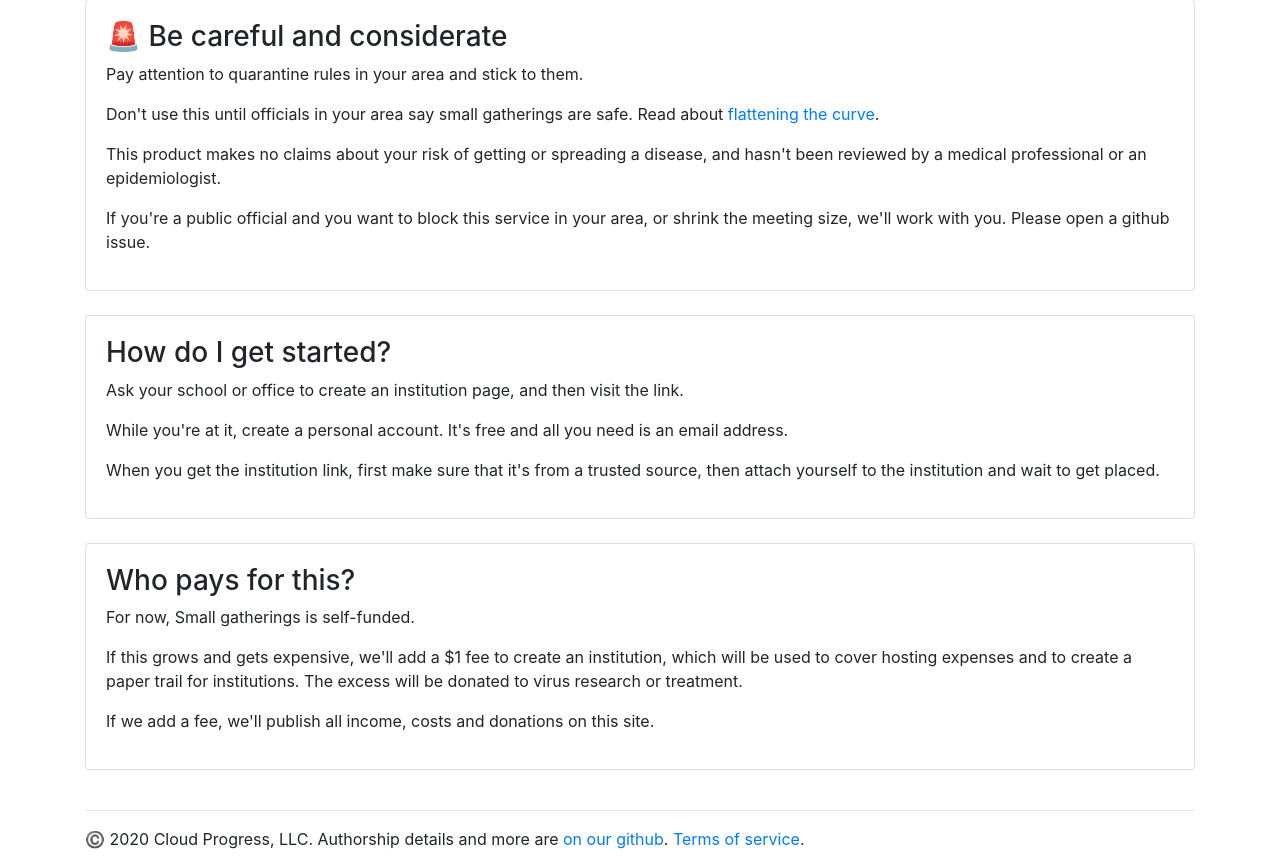
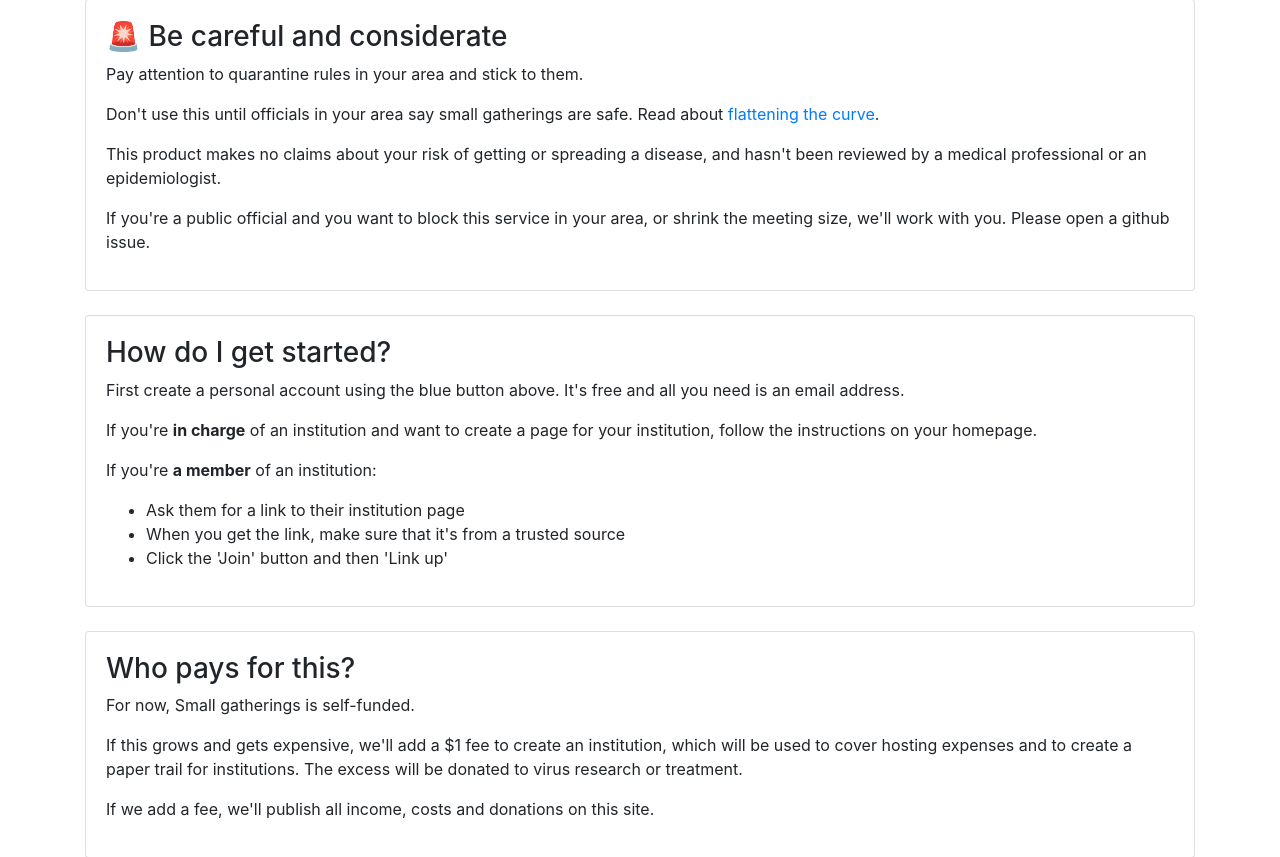
Before and after one commit to abe-winter/smallgat, a Flask app: page / in a window 1280 px wide. Shown: the part 571-1428 px from the top of the page. Run offline with Flask 2, Linux system fonts and the light colour scheme; data that the repository does not hold is empty; some libraries are stand-ins or nearby versions.

Commit message:
clearer signup instructions

```diff
--- a/smallgat/templates/splash.htm
+++ b/smallgat/templates/splash.htm
@@ -23,9 +23,15 @@
 <br>
 <div class="card"><div class="card-body">
   <h3>How do I get started?</h3>
-  <p>Ask your school or office to create an institution page, and then visit the link.</p>
-  <p>While you're at it, create a personal account. It's free and all you need is an email address.</p>
-  <p>When you get the institution link, first make sure that it's from a trusted source, then attach yourself to the institution and wait to get placed.</p>
+  <p>First create a personal account using the blue button above. It's free and all you need is an email address.</p>
+  <p>If you're <b>in charge</b> of an institution and want to create a page for your institution, follow the instructions on your homepage.</p>
+  <p>If you're <b>a member</b> of an institution:
+    <ul>
+      <li>Ask them for a link to their institution page</li>
+      <li>When you get the link, make sure that it's from a trusted source</li>
+      <li>Click the 'Join' button and then 'Link up'</li>
+    </ul>
+  </p>
 </div></div>
 <br>
 <div class="card"><div class="card-body">
```
